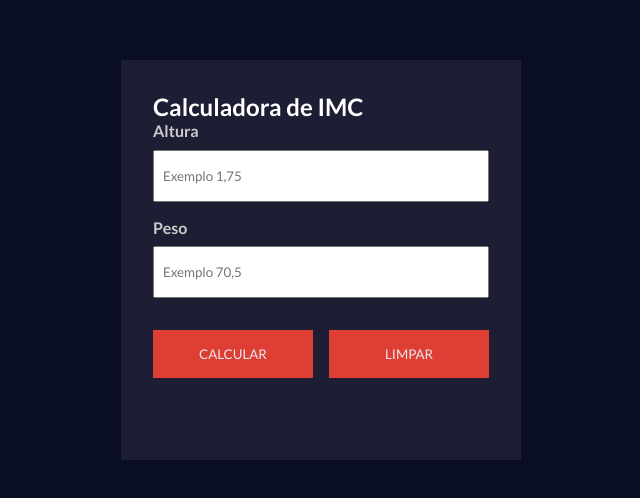
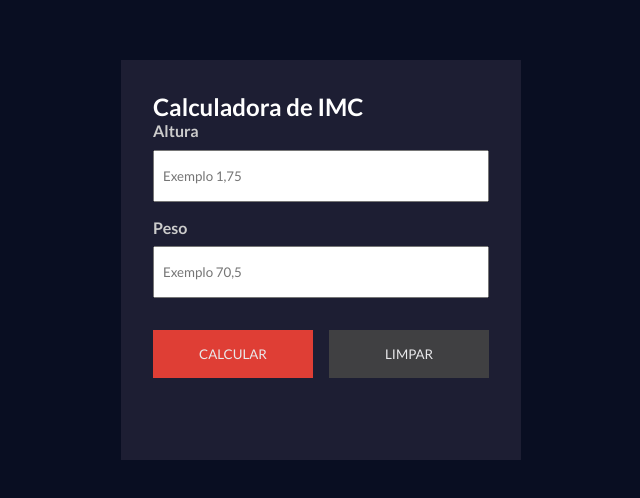
Before and after one commit to PabloJr84/calculadora_IMC, a plain HTML site: page IMC/index.html in a window 1280 px wide. Shown: the part 140-638 px from the top of the page, without its empty margins (319-959 px from the left). Drawn offline with Linux system fonts and the light colour scheme.

Commit message:
2ª Atualização do CSS

```diff
--- a/IMC/css/styles.css
+++ b/IMC/css/styles.css
@@ -67,9 +67,12 @@ button{
     color: #fff;
     cursor: pointer;
     opacity: 0.9;
-    flex:1 ;
+    flex: 1;
 }
 
-button:houver{
+button:hover{
     opacity: 1;
 }
+#clear-btn{
+    background-color: #444;
+}
```
